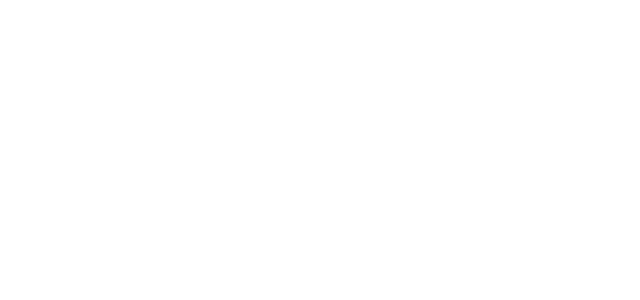
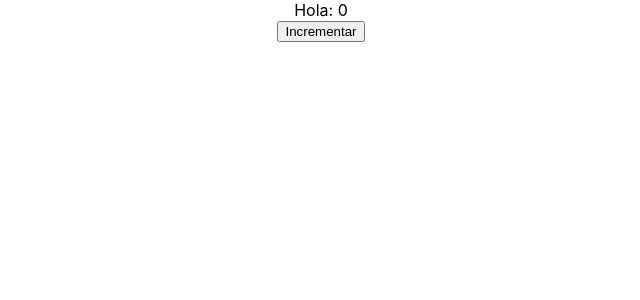
Before and after one commit to ManuelDev06/useState-useEffect, a React (Create React App) app: page / in a window 1280 px wide. Shown: the top 300 px of the page, without its empty margins (319-959 px from the left). Built offline with nearby package versions, Linux system fonts and the light colour scheme.

Commit message:
UseState

```diff
--- a/src/App.js
+++ b/src/App.js
@@ -1,10 +1,25 @@
 import logo from './logo.svg';
 import './App.css';
+import UseState from './components/UseState';
+import { useState } from 'react';
 
 function App() {
+
+  const [count, setCount] = useState(0);
+
+  const incrementar = () => {
+    setCount(count + 1);
+  }
+
   return (
     <div className="App">
-
+      <UseState
+        name={count}
+        text={'Hola'}
+      />
+      <button
+        onClick={incrementar}
+      >Incrementar</button>
     </div>
   );
 }
--- a/src/components/UseState.jsx
+++ b/src/components/UseState.jsx
@@ -1,11 +1,14 @@
-import React, {useState} from 'react'
+import React from 'react'
 
-const UseState = () => {
+// Una funcion flecha
+const UseState = ({name,text}) => {
 
-  const [state, setstate] = useState(0);
-
+  console.log('Me rederize');
   return (
-    <div>UseState</div>
+    <div>
+        <label>{text}: </label>
+        <label>{name}</label>
+    </div>
   )
 }
 
```
